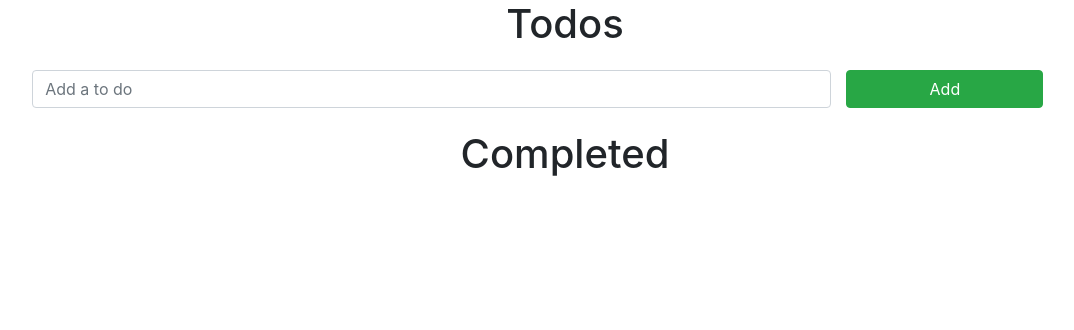
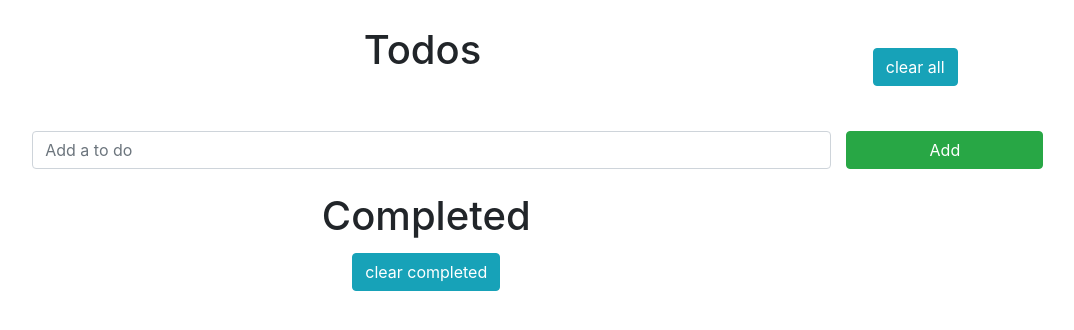
Before and after one commit to makarandmadhavi/Todos, a PHP site: page / in a window 1280 px wide. Shown: the top 330 px of the page, without its empty margins (75-1149 px from the left). Run offline with PHP 8.4, Linux system fonts and the light colour scheme; data that the repository does not hold is empty; some libraries are stand-ins or nearby versions.

Commit message:
Added editing todos and clear all

```diff
--- a/CSS/style.css
+++ b/CSS/style.css
@@ -2,3 +2,8 @@
 .mt{
     margin: 2%;
 }
+
+.hide
+{
+  display:none;
+}
--- a/JS/index.js
+++ b/JS/index.js
@@ -1,3 +1,5 @@
+temp="";
+
 function addtodo(){
     newtodo= $('#newtodo').val();
    console.log(newtodo);
@@ -60,7 +62,7 @@ function markasundone(id){
             //data is returned here
              if(data == "SUCCESS"){
                  //alert("Successfully Registered");
-                 window.location = '';
+                window.location = '';
              }
              else{
                  alert("failed");
@@ -93,3 +95,73 @@ function markasundone(id){
          }
      });
  }
+
+ function edittodo(id,txt){
+     temp=txt;
+     $('#todo'+id).removeAttr("disabled");
+     $('#btnedit'+id).hide();
+     $('#btndelete'+id).hide();
+     $('#btndone'+id).hide();
+     $('#btncancel'+id).show();
+     $('#btnupdate'+id).show();
+ }
+
+ function cancel(id){
+     console.log(temp);
+    $('#todo'+id).val(temp);
+    $('#todo'+id).attr("disabled","disabled");
+    $('#btnedit'+id).show();
+    $('#btndelete'+id).show();
+    $('#btndone'+id).show();
+    $('#btncancel'+id).hide();
+    $('#btnupdate'+id).hide();
+}
+
+function update(id){
+    newtodo= $('#todo'+id).val();
+   console.log(newtodo);
+   // console.log(y);
+    $.ajax({
+        type: "POST",
+        url: "backend/updatetodo_ajax.php",
+        data: {
+            //data goes here
+            newtodo,
+            id
+        },
+        success: function (data) {
+           //data is returned here
+            if(data == "SUCCESS"){
+                //alert("Successfully Registered");
+                window.location = '';
+            }
+            else{
+                alert("Failed");
+            }
+        }
+    });
+}
+
+function clearcompleted(all){
+
+   console.log(newtodo);
+   // console.log(y);
+    $.ajax({
+        type: "POST",
+        url: "backend/clear_ajax.php",
+        data: {
+            //data goes here
+            all
+        },
+        success: function (data) {
+           //data is returned here
+            if(data == "SUCCESS"){
+                //alert("Successfully Registered");
+                window.location = '';
+            }
+            else{
+                alert("Failed");
+            }
+        }
+    });
+}
--- a/index.php
+++ b/index.php
@@ -17,19 +17,24 @@ $dones=getdone();
 </head>
 
 <body>
-    <div class="container">
-        <h1 class="text-center">Todos</h1>
+    <div style="margin-top:2%" class="container">
+        <div class="row">
+        <h1 class="text-center col-sm-9">Todos</h1>
+        <button style="margin:2%" onclick="clearcompleted(0)" class="btn btn-info">clear all</button>
+        </div>
 
         <?php foreach($todos as $todo){ ?>
         <div class="row mt">
-            <input value="<?=$todo['todo']?>" class="form-control col-sm-9 font-weight-bold text-center"
+            <input value="<?=$todo['todo']?>" id="todo<?=$todo['id']?>" class="form-control col-sm-9 font-weight-bold text-center"
                 disabled type="text">
 
 
             <div class="col-sm-3">
-                <button onclick="markasdone(<?=$todo['id']?>)" class="btn btn-success">done</button>
-                <button class="btn btn-info">edit</button>
-                <button onclick="deletetodo(<?=$todo['id']?>)" class="btn btn-danger">delete</button>
+                <button onclick="markasdone(<?=$todo['id']?>)" id="btndone<?=$todo['id']?>" class="btn btn-success">done</button>
+                <button onclick="edittodo(<?=$todo['id']?>,'<?=$todo['todo']?>')" id="btnedit<?=$todo['id']?>" class="btn btn-info">edit</button>
+                <button onclick="deletetodo(<?=$todo['id']?>)" id="btndelete<?=$todo['id']?>" class="btn btn-danger">delete</button>
+                <button onclick="update(<?=$todo['id']?>)" id="btnupdate<?=$todo['id']?>" class="btn btn-success hide">update</button>
+                <button onclick="cancel(<?=$todo['id']?>)" id="btncancel<?=$todo['id']?>" class="btn btn-danger hide">cancel</button>
             </div>
         </div>
         <?php } ?>
@@ -44,19 +49,25 @@ $dones=getdone();
 
     </div>
     <div class="container">
-        <h1 class="text-center">Completed</h1>
+        <h1 class="text-center col-sm-9">Completed</h1>
+
         <?php foreach($dones as $todo){ ?>
         <div class="row mt">
 
-            <input value="<?=$todo['todo']?>" class="form-control col-sm-9 font-weight-bold text-center"
+            <input value="<?=$todo['todo']?>" id="todo<?=$todo['id']?>" class="form-control col-sm-9 font-weight-bold text-center"
                 disabled type="text">
             <div class="col-sm-3">
-                <button onclick="markasundone(<?=$todo['id']?>)" class="btn btn-success">un done</button>
-                <button class="btn btn-info">edit</button>
-                <button onclick="deletetodo(<?=$todo['id']?>)" class="btn btn-danger">delete</button>
+                <button onclick="markasundone(<?=$todo['id']?>)" id="btndone<?=$todo['id']?>" class="btn btn-success">un done</button>
+                <button onclick="edittodo(<?=$todo['id']?>,'<?=$todo['todo']?>')" id="btnedit<?=$todo['id']?>" class="btn btn-info">edit</button>
+                <button onclick="deletetodo(<?=$todo['id']?>)" id="btndelete<?=$todo['id']?>" class="btn btn-danger">delete</button>
+                <button onclick="update(<?=$todo['id']?>)" id="btnupdate<?=$todo['id']?>" class="btn btn-success hide">update</button>
+                <button onclick="cancel(<?=$todo['id']?>)" id="btncancel<?=$todo['id']?>" class="btn btn-danger hide">cancel</button>
             </div>
         </div>
         <?php } ?>
+        <div class="d-flex justify-content-center col-sm-9">
+        <button style="margin:5px" onclick="clearcompleted(1)" class="btn btn-info">clear completed</button>
+        </div>
 
     </div>
     <script src="https://code.jquery.com/jquery-3.3.1.min.js" integrity="sha256-FgpCb/KJQlLNfOu91ta32o/NMZxltwRo8QtmkMRdAu8="
```
Also changed, not shown: Backend/clear_ajax.php (added, +15 -0 lines), Backend/updatetodo_ajax.php (added, +11 -0 lines).
